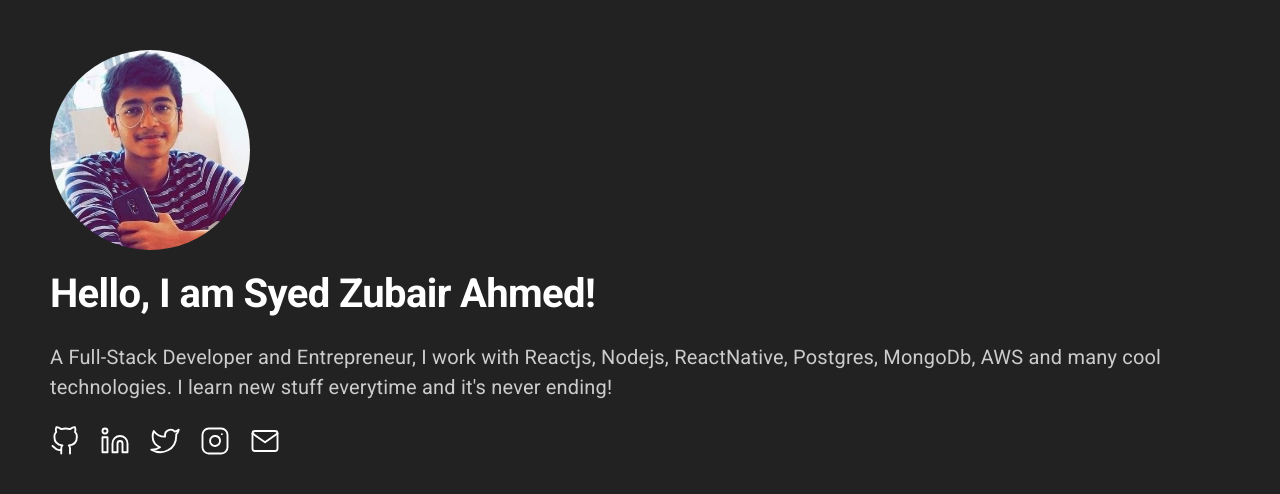
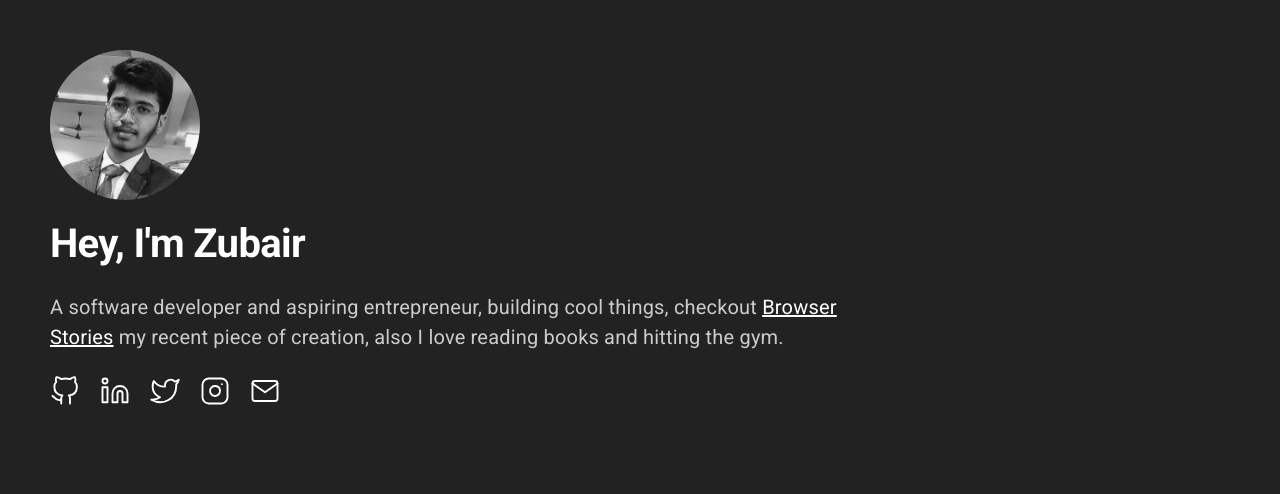
Before and after one commit to syedzubairahmed001/personal-site, a Next.js app: page / in a window 1280 px wide. Shown: the top 494 px of the page. Built offline with nearby package versions, Linux system fonts and the light colour scheme.

Commit message:
adds updated profile picture and bio

```diff
--- a/components/Sec1/Sec1.jsx
+++ b/components/Sec1/Sec1.jsx
@@ -12,10 +12,11 @@ import {
 const useStyles = makeStyles((theme) => ({
   container: {
     padding: "50px",
+    height: "100%"
   },
   profileImage: {
-    width: "200px",
-    height: "200px",
+    width: "150px",
+    height: "150px",
     borderRadius: "100px",
   },
   heading: {
@@ -24,6 +25,7 @@ const useStyles = makeStyles((theme) => ({
   },
   subHeading: {
     fontSize: "20px",
+    width: "70%"
   },
   socialIcon: {
     display: "inline-block",
@@ -35,9 +37,16 @@ const useStyles = makeStyles((theme) => ({
   socialIconLink: {
     color: "#fff",
   },
+  link: {
+    color: "#fff"
+  },
   "@media only screen and (max-width:600px)": {
     container: {
       padding: "20px",
+    },
+    subHeading: {
+      fontSize: "20px",
+      width: "90%"
     },
   },
 }));
@@ -48,7 +57,7 @@ const Sec1 = (props) => {
     <Grid
       container
       alignItems="center"
-      justify="center"
+      justify="left"
       className={styles.container}
     >
       <Grid item>
@@ -63,7 +72,7 @@ const Sec1 = (props) => {
             className={styles.heading}
             color="textPrimary"
           >
-            Hello, I am Syed Zubair Ahmed!
+            Hey, I'm Zubair
           </Typography>
         </Box>
         <Box mt={3}>
@@ -72,9 +81,14 @@ const Sec1 = (props) => {
             className={styles.subHeading}
             color="textSecondary"
           >
-            A Full-Stack Developer and Entrepreneur, I work with Reactjs,
-            Nodejs, ReactNative, Postgres, MongoDb, AWS and many cool
-            technologies. I learn new stuff everytime and it's never ending!
+            A software developer and aspiring entrepreneur,
+            building cool things, checkout {" "}
+            <a href="https://stories.zubs.xyz"
+                alt="Browser Stories"
+                target="_blank"
+                noopener
+                className={styles.link}
+                noreferer >Browser Stories</a> my recent piece of creation, also I love reading books and hitting the gym.
           </Typography>
         </Box>
         <Box mt={3}>
```
Also changed, not shown: public/images/profile_image.jpg, 1 other file (tests, documents, lock files or other folders).
